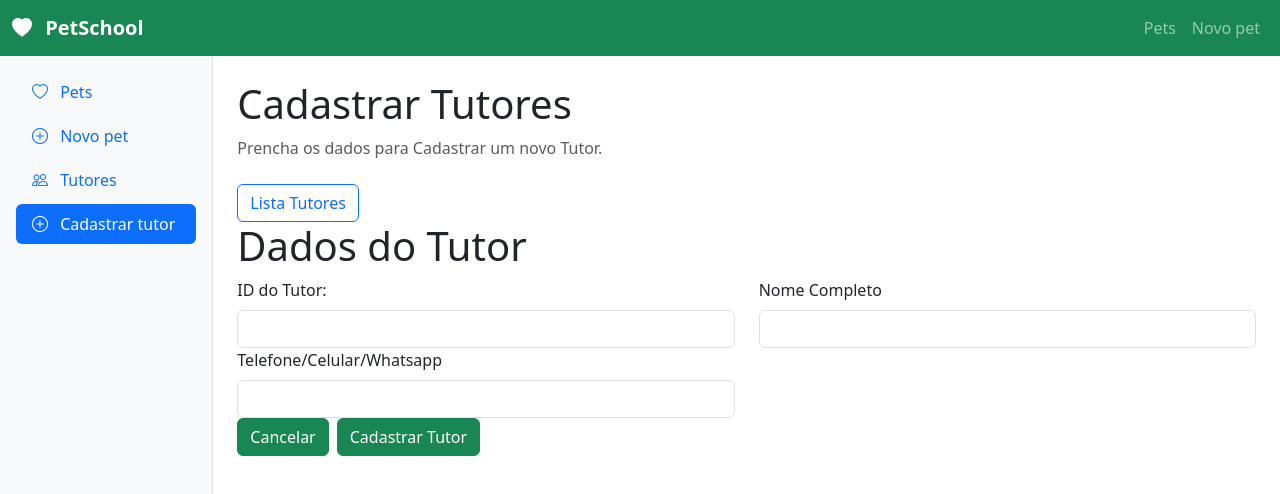
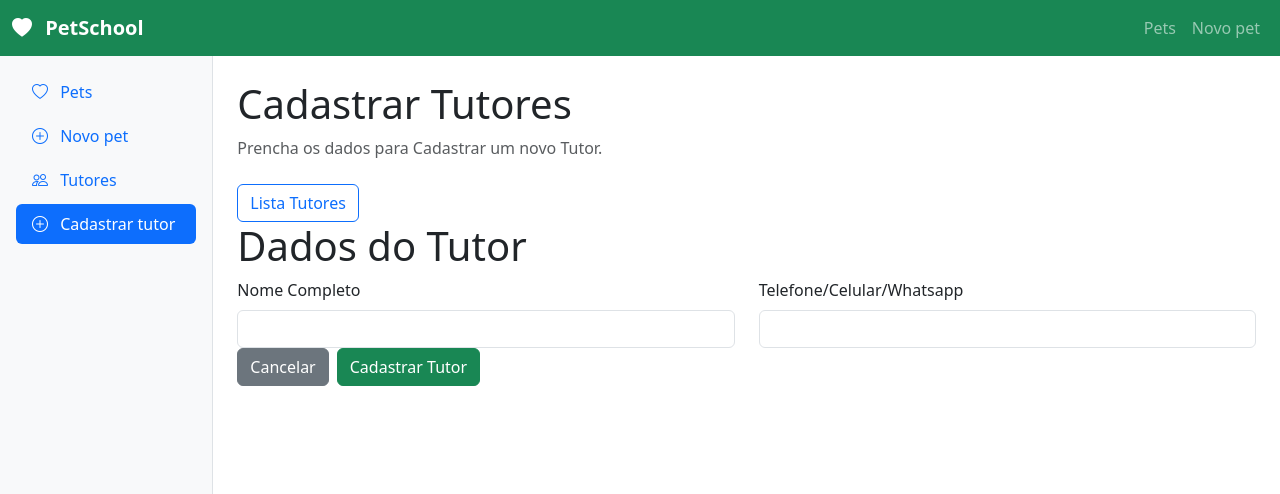
Before and after one commit to Bianca161/hotel-pets, a Vue app: page /tutores/novo in a window 1280 px wide. Shown: the top 494 px of the page. Built offline with nearby package versions, Linux system fonts and the light colour scheme; data requests are answered from the project's data file.

Commit message:
feat - novas atualizações feitas

```diff
--- a/db.json
+++ b/db.json
@@ -9,11 +9,6 @@
       "id": "2",
       "nome": "Carlos",
       "telefone": "47988880000"
-    },
-    {
-      "nome": "jkjjnj",
-      "telefone": "47999615807",
-      "id": "gDWRI33yZnI"
     }
   ],
   "pets": [
--- a/src/views/TutorView.vue
+++ b/src/views/TutorView.vue
@@ -62,13 +62,17 @@ onMounted(carregarDados);
           <td>{{ tutor.id }}</td>
           <td>{{ tutor.nome }}</td>
           <td>{{ tutor.telefone }}</td>
-          <td><RouterLink :to="`tutores/${tutor.id}`">Visualizar</RouterLink></td>
-          <button
-            class="btn btn-danger"
+          <td>
+            <RouterLink :to="`/tutores/${tutor.id}`" class="btn btn-sm btn-primary">Visualizar</RouterLink>
+
+<button
+            class="btn btn-danger btn-sm"
             @click="removerTutor(tutor.id)"
           >
             Remover
           </button>
+
+          </td>
         </tr>
       </tbody>
     </table>
--- a/src/views/addTutorView.vue
+++ b/src/views/addTutorView.vue
@@ -66,23 +66,6 @@ onMounted(carregarTutores);
 
     <h1>Dados do Tutor </h1>
 
-      <!-- ID do tutor -->
-      <div class="col-md-6">
-        <label
-          for="ID"
-          class="form-label"
-        >
-          ID do Tutor:
-        </label>
-        <input
-          type="text"
-          class="form-control"
-          id="ID"
-          v-model="novoTutor.ID"
-          required
-        />
-      </div>
-
       <!-- nome do tutor -->
       <div class="col-md-6">
         <label
@@ -118,12 +101,11 @@ onMounted(carregarTutores);
       </div>
 
       <div class="col-12 d-flex gap-2">
-        <button
-          class="btn btn-success"
-          type="submit"
+        <RouterLink
+          class="btn btn-secondary" to="/tutores"
         >
           Cancelar
-        </button>
+        </RouterLink>
 
         <button
           class="btn btn-success"
```
